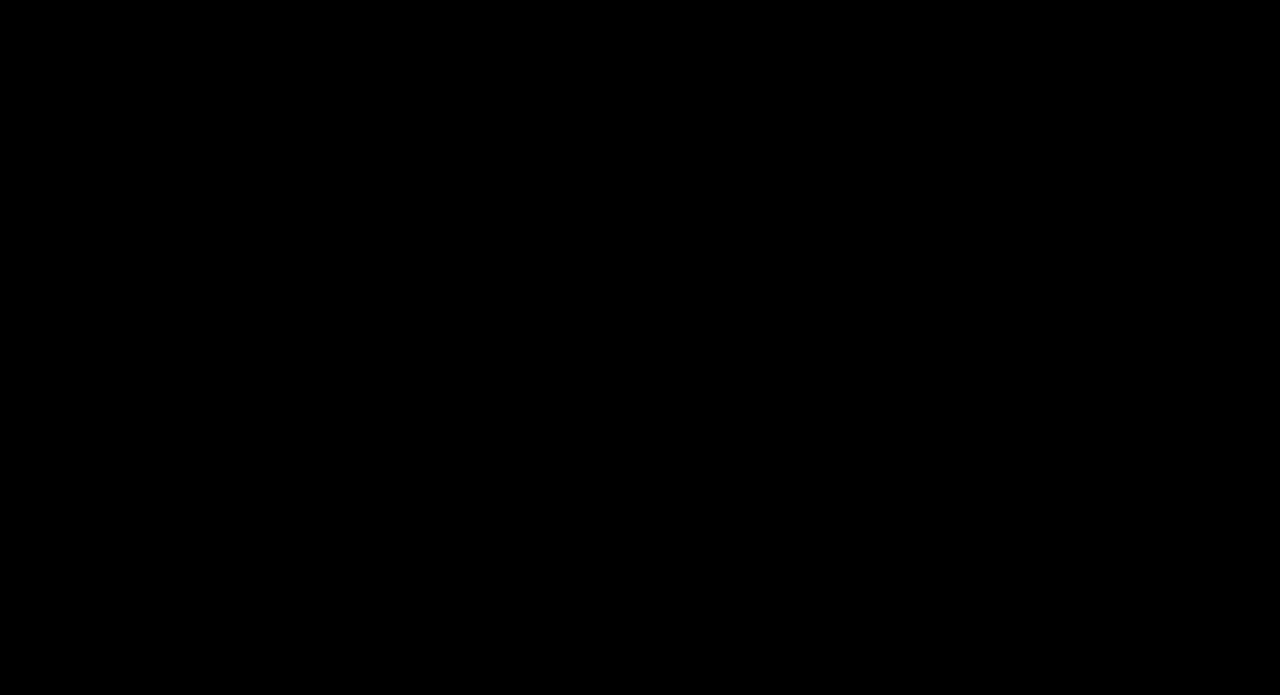
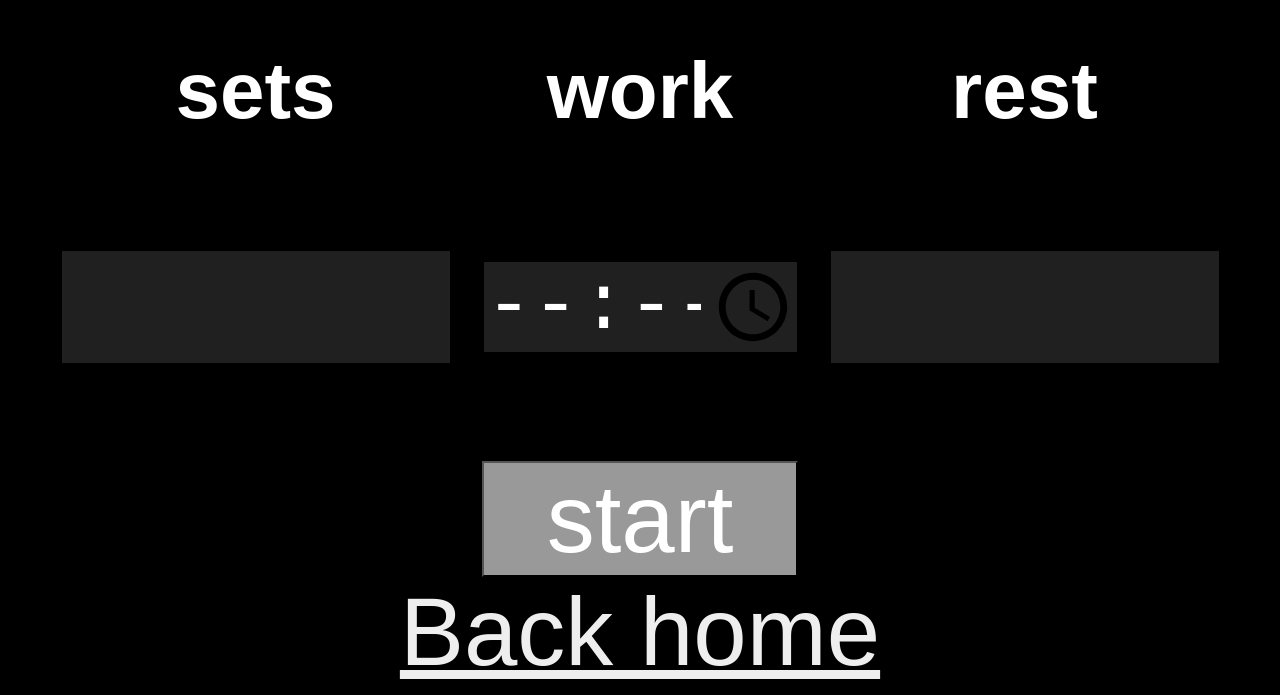
Before and after one commit to 10x-dev-wannabe/SportsTimer, a SvelteKit app: page /intervalTimer in a window 1280 px wide. Shown: the part 451-1146 px from the top of the page. Before the commit the page ends 800 px from the top, so only its background shows below. Built offline with nearby package versions, Linux system fonts and the light colour scheme.

Commit message:
added buttons in the interval timer

```diff
--- a/src/global.css
+++ b/src/global.css
@@ -14,3 +14,14 @@ a {
     font-size: 6em;
     color: #eee;
 }
+
+button {
+    font-size: 6em;
+    background-color: #999;
+    color:#fff;
+    width: 25%;
+}
+
+h3 {
+    font-size: 5em;
+}
--- a/src/routes/intervalTimer/+page.svelte
+++ b/src/routes/intervalTimer/+page.svelte
@@ -1 +1,53 @@
+<script>
+
+</script>
+
+
+<h1>
+    Interval Timer
+</h1>
+
+<div>
+    <table style="margin-left:auto; margin-right:auto; margin-bottom:5em">
+        <tr>
+            <td><h3>sets</h3></td>
+            <td><h3>work</h3></td>
+            <td><h3>rest</h3></td>
+        </tr><tr>
+            <td><input type="number" min="0" /></td>
+            <td><input type="time" min="0" /></td>
+            <td><input type="number" min="0" /></td>
+        </tr>
+    </table>
+</div>
+
+<button>
+    start
+</button>
+<br>
+
 <a href="/">Back home</a>
+
+<style>
+    tr, td{
+        padding: 1em
+    }
+    input[type="number"] {
+        text-align: center;
+        color: #fff;
+        font-size: 6em;
+        width: 4em;
+        background-color: #77777744;
+        border: none;
+        initial-letter: 0;
+    }
+    input[type="time"] {
+        text-align: center;
+        color: #fff;
+        font-size: 6em;
+        width: 4em;
+        background-color: #77777744;
+        border: none;
+        initial-letter: 0;
+    }
+</style>
```
